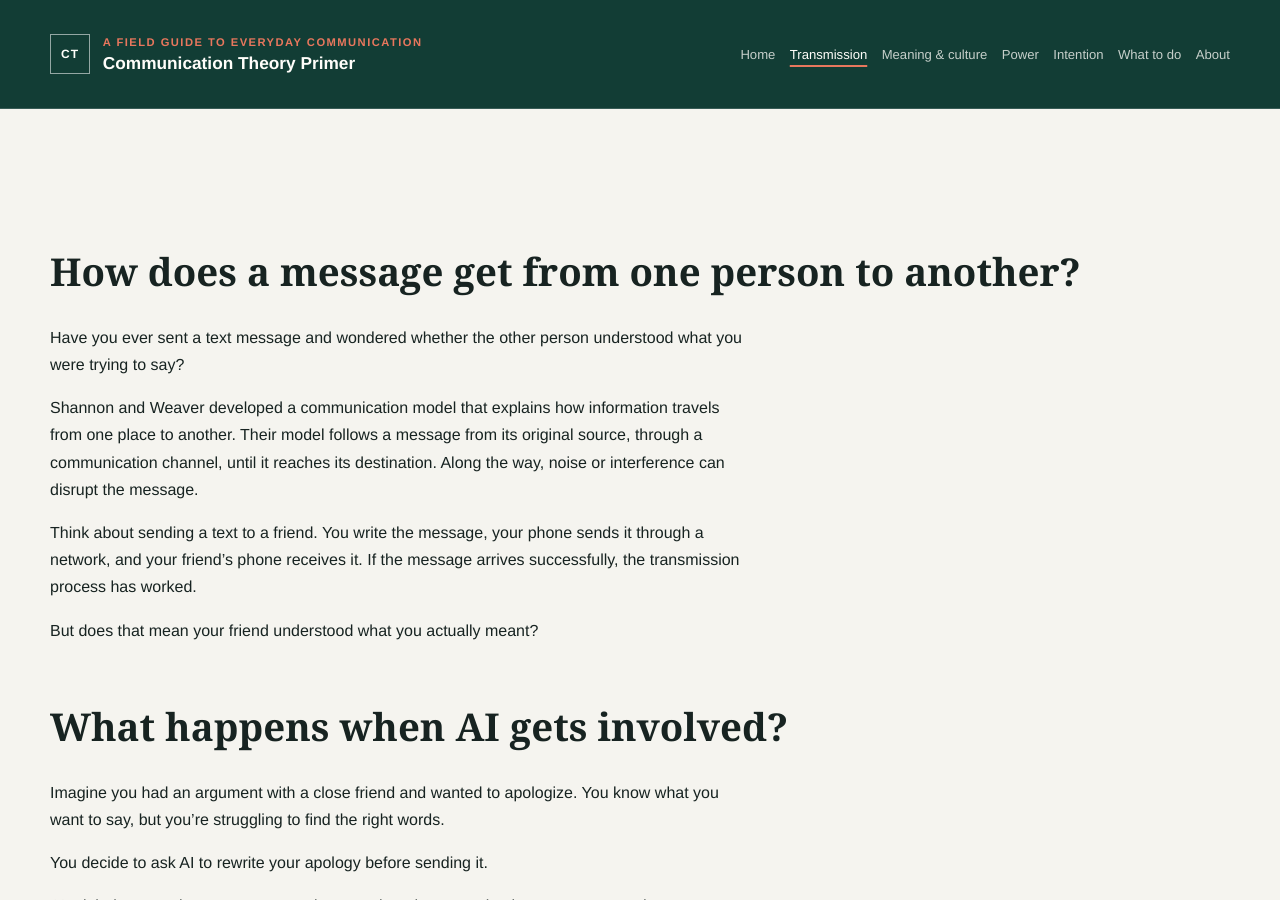
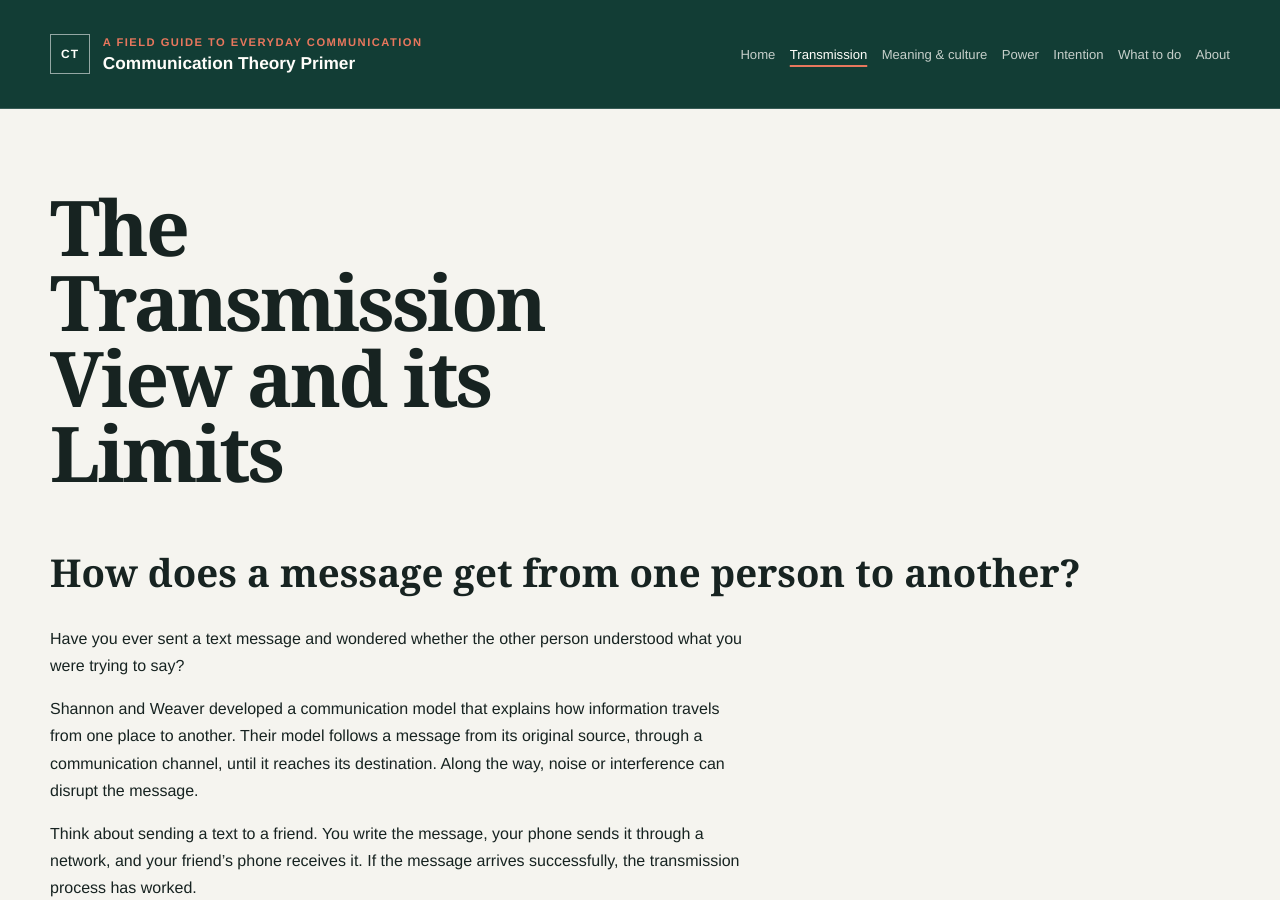
Before and after one commit to abbyduffer12/comm-primer, a Jekyll site: the page built from pages/transmission-view.md, in a window 1280 px wide and 900 px high. Built offline with Jekyll 4.4.1, drawn with Linux system fonts in a browser that asks for light colours.

Commit message:
Add header to transmission view documentation

```diff
--- a/pages/transmission-view.md
+++ b/pages/transmission-view.md
@@ -1,6 +1,7 @@
 ---
 title: "The transmission view and its limits"
 ---
+# The Transmission View and its Limits
 
 ## How does a message get from one person to another?
 
```
